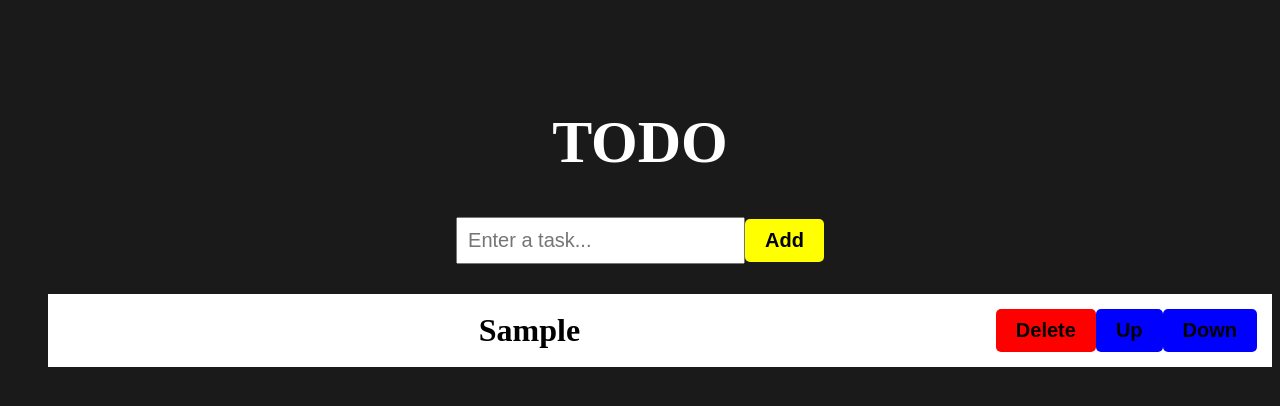
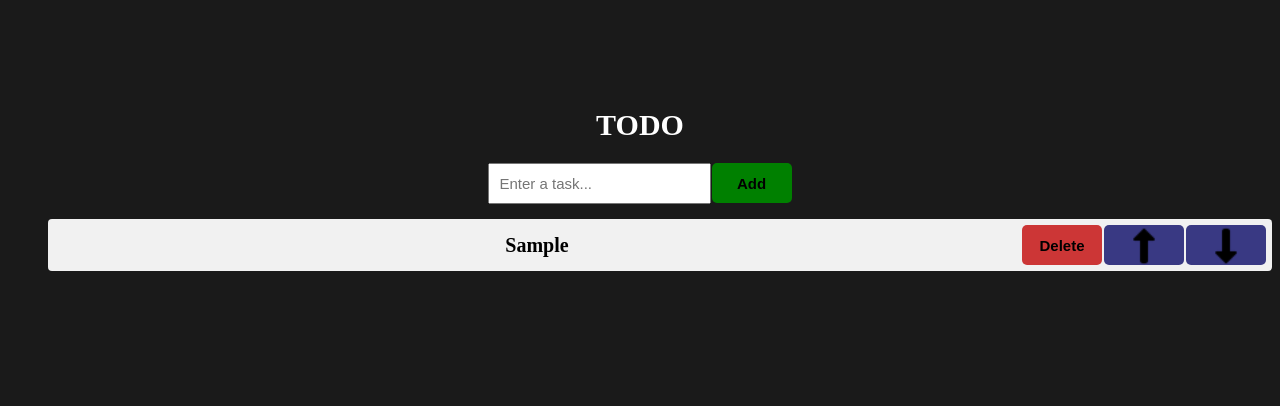
Before and after one commit to Aninooo/TODO, a React (Vite) app: page / in a window 1280 px wide. Both pictures are taken after typing "Sample" into the empty fields and a click on the button "Add". Shown: the top 406 px of the page. Built offline with nearby package versions, Linux system fonts and the light colour scheme.

Commit message:
added new up adn down button

```diff
--- a/src/ToDoList.jsx
+++ b/src/ToDoList.jsx
@@ -1,4 +1,6 @@
 import React, { useState, useEffect } from 'react';
+import Down from "./assets/icons8-down-30.png"
+import Up from "./assets/icons8-up-30.png"
 
 function ToDoList() {
   const [tasks, setTasks] = useState([]);
@@ -96,10 +98,10 @@ function ToDoList() {
               Delete
             </button>
             <button className="move-button" onClick={() => moveTaskUp(index)}>
-              Up
+              <img className='up' src={Up} alt="" />
             </button>
             <button className="move-button" onClick={() => moveTaskDown(index)}>
-              Down
+             <img className='down' src={Down} alt="" />
             </button>
           </li>
         ))}
--- a/src/index.css
+++ b/src/index.css
@@ -6,42 +6,54 @@ body{
 .to-do-list{
   color: white;
   margin-top: 100px;
-  font-size: 30px;
+  font-size: 15px;
 }
 button{
-  font-size: 20px;
+  font-size: 15px;
   font-weight: bold;
-  padding: 10px 20px;
   border: none;
   border-radius: 5px;
   cursor: pointer;
+  width: 80px;
+  height: 40px;
+  margin: 1px;
 }
 .add-button{
-  background-color: yellow;
+
+  background-color: green;
 }
 .add-button:hover{
-  background-color: aqua;
+  background-color: rgb(16, 102, 16);
 }
 .delete-button{
+  background-color: rgb(204, 54, 54);
+  transition: background-color 0.80s;
+  padding: 10px;
+}
+.delete-button:hover{
   background-color: red;
 }
 .move-button{
-  background-color: blue;
+  background-color: rgb(57, 57, 131);
+}
+.move-button:hover{
+  background-color: rgb(36, 36, 119);
 }
 input[type="text"]{
-  font-size: 20px;
+  font-size: 15px;
   padding: 10px;
   border: 2px solid hsla(0, 05, 80%, 0.5);
 }
 li{
-  padding: 15px;
+  padding: 5px;
   margin-bottom: 10px;
-  font-size: 2rem;
+  font-size: 20px;
   font-weight: bold;
   border: 3px solid hsla(0, 85%, 0.75);
   display: flex;
   align-items: center;
-  background-color: white;
+  background-color: rgb(241, 241, 241);
+  border-radius: 4px 4px 4px 4px;
 }
 .text{
   flex: 1;
@@ -50,3 +62,12 @@ li{
   flex-basis: 0%;
   color: black;
 }
+.up{
+  height: 40px;
+  width: 40px;
+
+}
+.down{
+  height: 40px;
+  width: 40px;
+}
```
Also changed, not shown: src/assets/icons8-down-30.png (added), src/assets/icons8-up-30.png (added).
